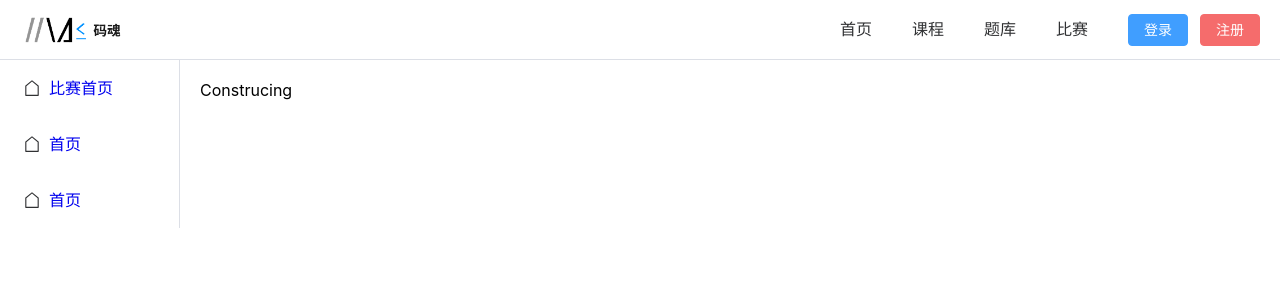
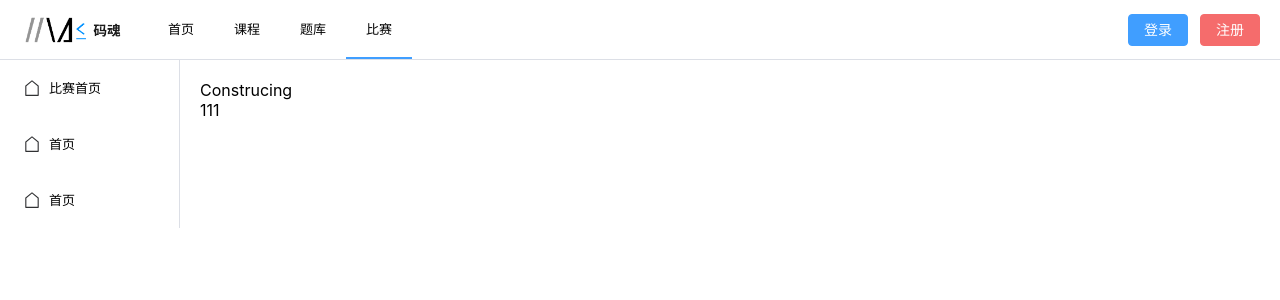
Before and after one commit to Just-Prog/MA-SOUL_Vue3, a Vue app: page /#/contest in a window 1280 px wide. Shown: the top 300 px of the page. Built offline with nearby package versions, Linux system fonts and the light colour scheme.

Commit message:
🤔顶部navbar跟随路由变化

```diff
--- a/src/App.vue
+++ b/src/App.vue
@@ -1,32 +1,31 @@
 <script setup>
-import { watch } from 'vue'
-import { RouterLink, RouterView, useRouter, useRoute, onBeforeRouteUpdate, onBeforeRouteLeave } from 'vue-router'
-// import NavBar from './components/NavBar.vue'
+import { RouterLink, RouterView, useRouter, useRoute } from 'vue-router'
 const routers = useRouter().options.routes
-const route = useRoute();
-const isLogin = 0;
+const route = useRoute()
+const isLogin = 0
 function back2Main(){
   window.location = '/'
 }
+
 </script>
 
 <template>
   <div id="MainLayout">
     <el-container>
       <el-header>
-        <el-menu id="nav" mode="horizontal" :ellipsis="false">
+        <el-menu id="nav" mode="horizontal" :ellipsis="false" :default-active=route.path>
           <div class="nav_item ver_center" @click='back2Main'>
             <img src='@/assets/logo_nav.png' height="40px"/>
           </div>
-          <div style="flex-grow: 1 ;"/>
+          <!-- <div style="flex-grow: 1 ;"/> -->
           <template v-for="(item) in routers" :key="item.meta.id">
-            <el-menu-item :index="item.meta.id">
+            <el-menu-item :index="item.path">
               <router-link :to="item.path">
                 {{ item.meta.title }}
               </router-link>
             </el-menu-item>
           </template>
-          <div class="nav_item ver_center">
+          <div class="nav_item_r ver_center">
             <template v-if="!isLogin">
               <el-button type="primary" bg>
                 登录
@@ -50,7 +49,7 @@ function back2Main(){
                   <el-icon>
                     <component :is="i.icon"></component>
                   </el-icon>
-                   <router-link :to="i.to">{{i.name}}</router-link>
+                   <router-link :to="i.to" style="font-size: small;">{{i.name}}</router-link>
                 </el-menu-item>
               </template>
             </el-menu>
@@ -58,6 +57,9 @@ function back2Main(){
         </el-aside>
         <el-main id="main">
           <RouterView/>
+          <el-footer>
+            111
+          </el-footer>
         </el-main>
       </el-container>
     </el-container>
@@ -72,13 +74,15 @@ function back2Main(){
   #nav {
       padding: 0 0vh;
   }
-  .el-header{
+  .el-header,.el-footer{
     padding:0 0 ;
   }
 
-  .el-menu-item a {
+  .el-menu-item a,a:link,a:hover {
       text-decoration: none;
-      font-size: medium;
+      font-size: small;
+      color: rgb(0,0,0);
+
   }
   #MainLayout{
     min-height: 100vh;
@@ -89,7 +93,10 @@ function back2Main(){
   #main{
     float:right;
   }
-  .nav_item{
+  .nav_item,.nav_item_r {
     padding:0 20px;
   }
+  .nav_item_r{
+    margin-left: auto;
+  }
 </style>
```
